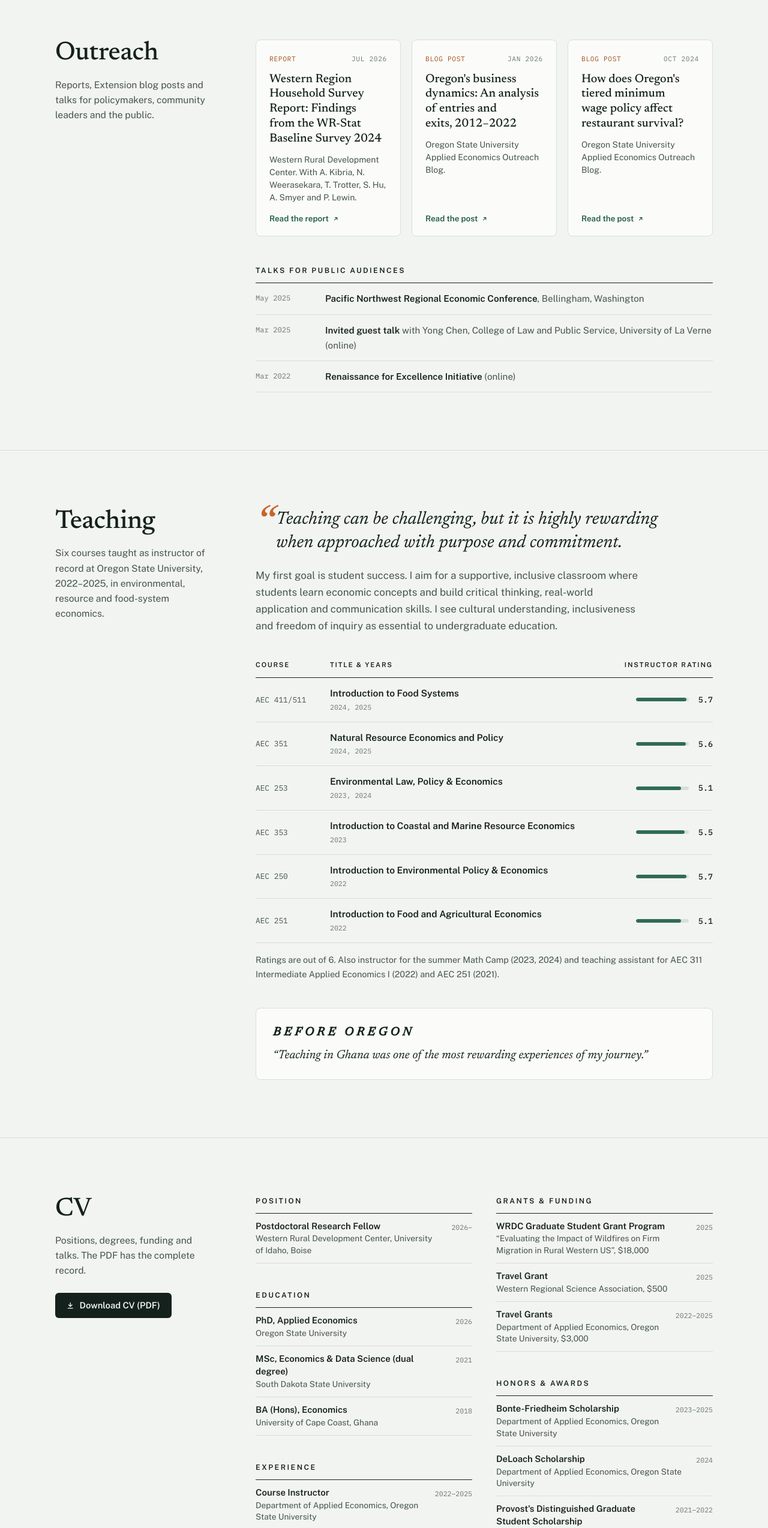
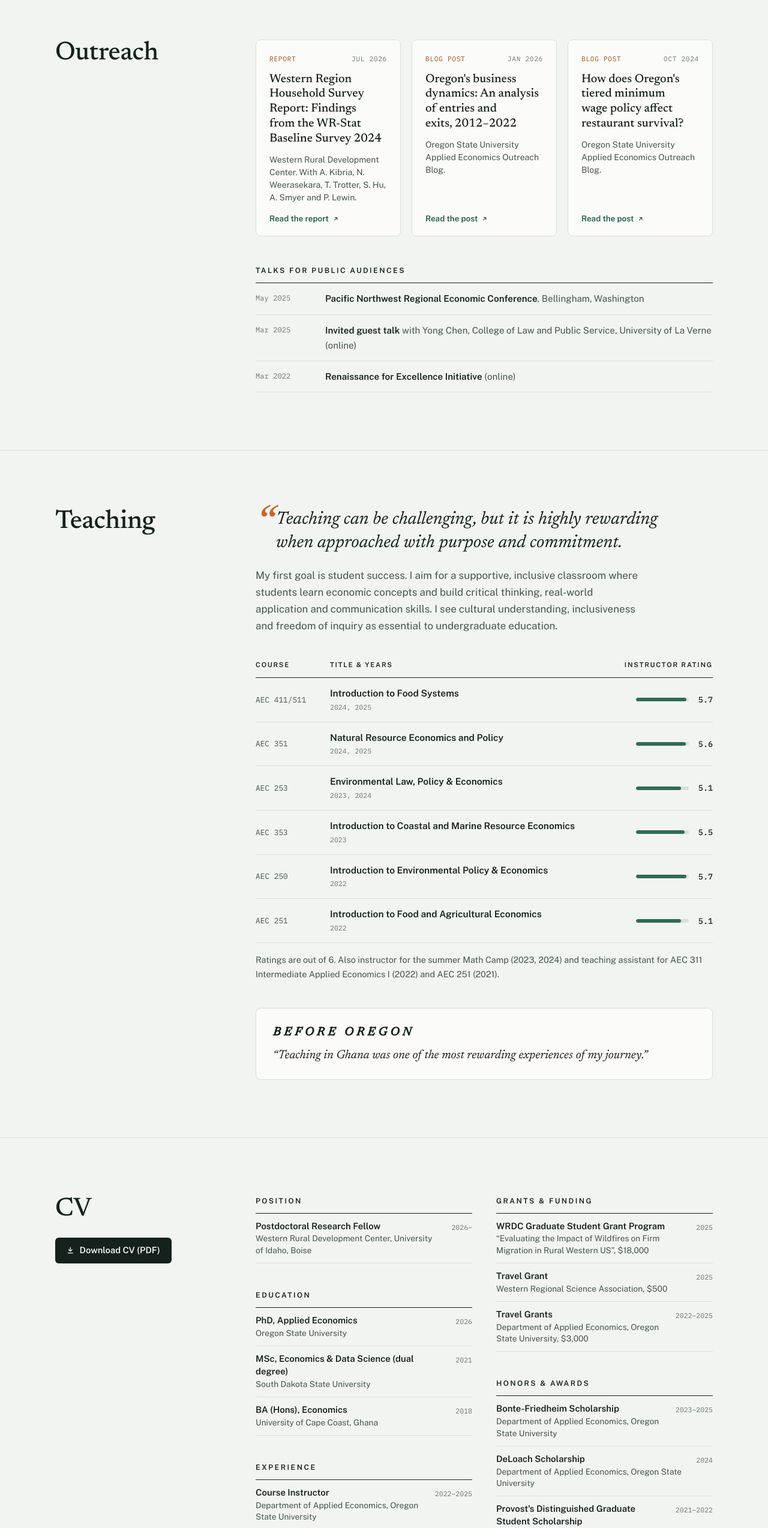
Before and after one commit to Rasarpong/Rasarpong.github.io, a plain HTML site: page index.html in a window 1280 px wide. Shown: the part 2820-5367 px from the top of the page at 60% size. Drawn offline with nearby package versions, Linux system fonts and the light colour scheme.

Commit message:
Remove section descriptions

```diff
--- a/index.html
+++ b/index.html
@@ -439,7 +439,6 @@ h2{margin:0 0 16px;font-family:var(--font-display);font-weight:500;font-size:cla
     <div class="wrap sheet">
       <div class="aside">
         <h2 id="outreach-h">Outreach</h2>
-        <p class="intro">Reports, Extension blog posts and talks for policymakers, community leaders and the public.</p>
       </div>
       <div class="content">
         <div class="cards">
@@ -477,7 +476,6 @@ h2{margin:0 0 16px;font-family:var(--font-display);font-weight:500;font-size:cla
     <div class="wrap sheet">
       <div class="aside">
         <h2 id="teaching-h">Teaching</h2>
-        <p class="intro">Six courses taught as instructor of record at Oregon State University, 2022&ndash;2025, in environmental, resource and food-system economics.</p>
       </div>
       <div class="content">
         <blockquote class="pull">Teaching can be challenging, but it is highly rewarding when approached with purpose and commitment.</blockquote>
@@ -506,7 +504,6 @@ h2{margin:0 0 16px;font-family:var(--font-display);font-weight:500;font-size:cla
     <div class="wrap sheet">
       <div class="aside">
         <h2 id="cv-h">CV</h2>
-        <p class="intro">Positions, degrees, funding and talks. The PDF has the complete record.</p>
         <div class="cv-actions">
           <a class="btn btn-solid" href="cv.pdf">
             <svg class="ico" viewBox="0 0 16 16" aria-hidden="true"><path d="M8 2v8M4.5 6.5L8 10l3.5-3.5M3 13.5h10" fill="none" stroke="currentColor" stroke-width="1.7" stroke-linecap="round" stroke-linejoin="round"/></svg>
@@ -599,7 +596,6 @@ h2{margin:0 0 16px;font-family:var(--font-display);font-weight:500;font-size:cla
   <div class="wrap foot-grid">
     <div>
       <h2>Contact</h2>
-      <p class="intro">For research, data questions, talks or collaboration.</p>
     </div>
     <div class="contact">
       <div class="contact-row">
```
